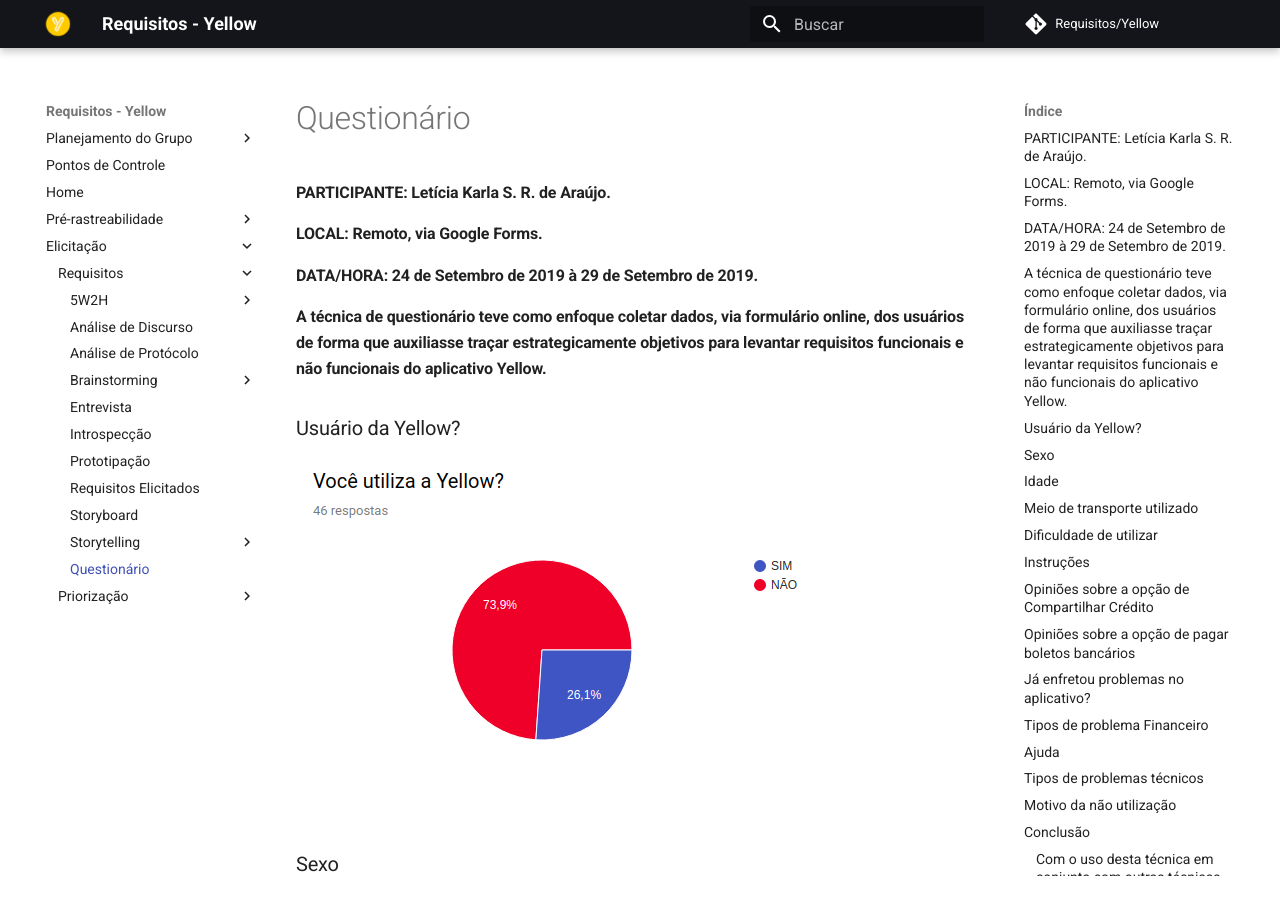
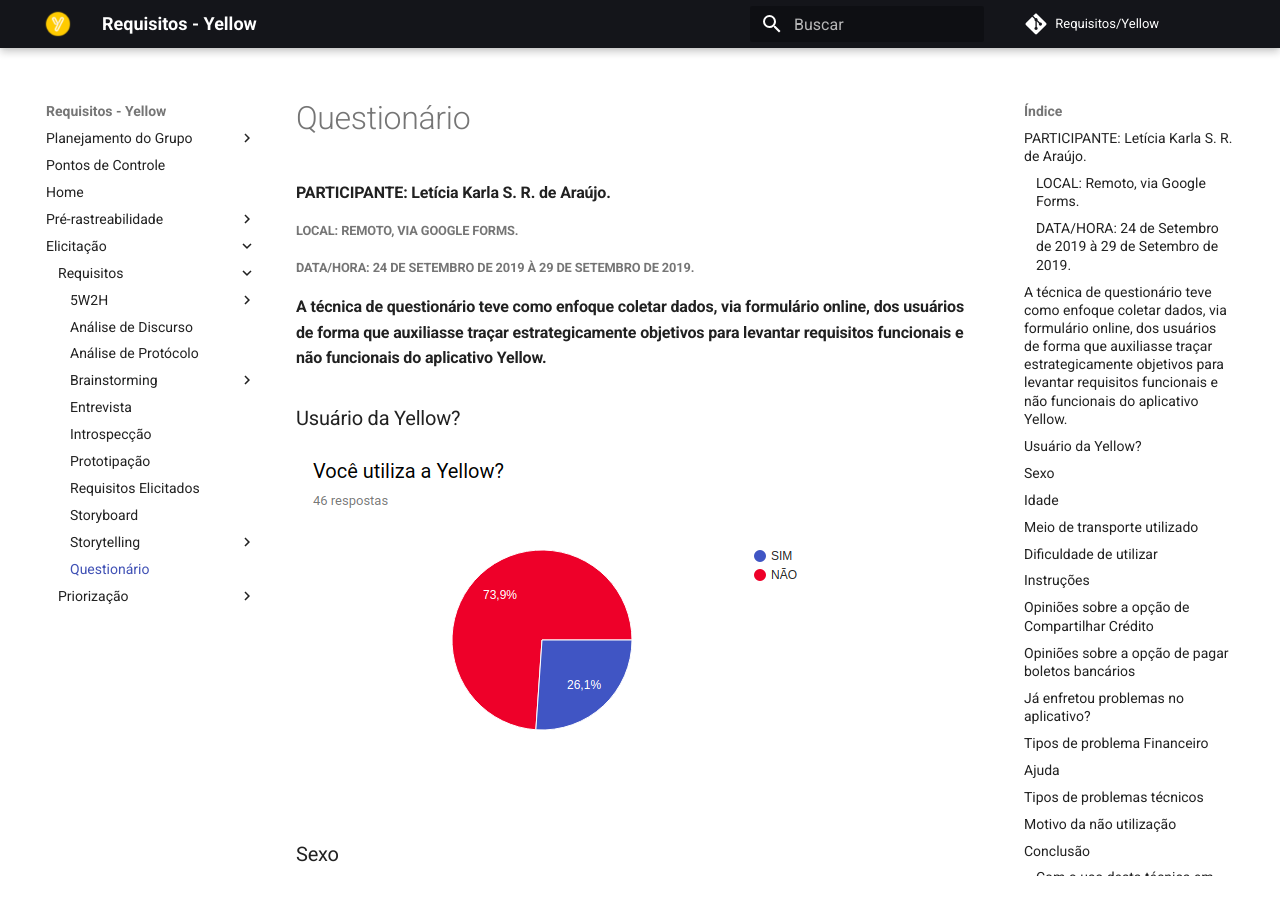
Before and after one commit to me42th/2019.2-Yellow, an MkDocs documentation site: the page built from docs/elicitacao/requisitos/questionario.md, in a window 1280 px wide and 900 px high. Built offline with MkDocs 1.6.1 and Material for MkDocs 9.7.7, drawn with Linux system fonts in a browser that asks for light colours; comment, search, counter and statistics services are not loaded.

Commit message:
Organizando apresentação

```diff
--- a/docs/elicitacao/requisitos/questionario.md
+++ b/docs/elicitacao/requisitos/questionario.md
@@ -1,8 +1,8 @@
 # Questionário
 
 #### PARTICIPANTE: Letícia Karla S. R. de Araújo.
-#### LOCAL: Remoto, via Google Forms.
-#### DATA/HORA: 24 de Setembro de 2019 à 29 de Setembro de 2019.
+##### LOCAL: Remoto, via Google Forms.
+##### DATA/HORA: 24 de Setembro de 2019 à 29 de Setembro de 2019.
 
 #### A técnica de questionário teve como enfoque coletar dados, via formulário online, dos usuários de forma que auxiliasse traçar estrategicamente objetivos para levantar requisitos funcionais e não funcionais do aplicativo Yellow.
 
```
Also changed, not shown: docs/elicitacao/requisitos/entrevista.md (+2 -2 lines).
